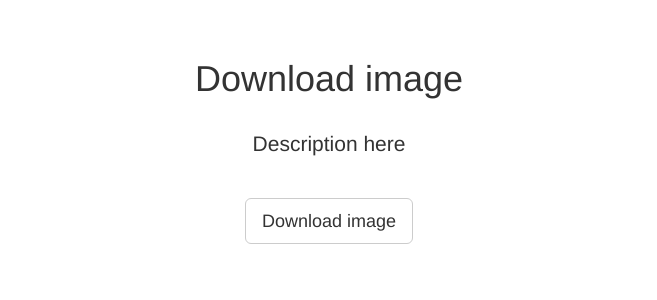
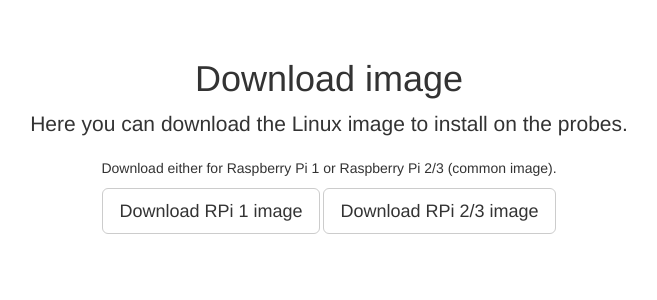
Before and after one commit to Uninett/probe-website, a Flask app: page /download_image in a window 1280 px wide. Shown: the part 51-351 px from the top of the page, without its empty margins (311-968 px from the left). Run offline with Flask 2, Linux system fonts and the light colour scheme; a user stored in the database is signed in; some libraries are stand-ins or nearby versions.

Commit message:
Provide download for rpi1 & rpi2/3 images

```diff
--- a/probe_website/templates/download_image.html
+++ b/probe_website/templates/download_image.html
@@ -5,13 +5,19 @@
 {% block body %}
 
 <h1>Download image</h1>
-<br/>
-<p class="lead">Description here</p>
-<br/>
+<p class="lead">
+Here you can download the Linux image to install on the probes.
+</p>
+<p>
+Download either for Raspberry Pi 1 or Raspberry Pi 2/3 (common image).
+</p>
 
-<!-- <a href="{{ image_file }}"> -->
-<a href="image_path_here" download>
-  <button type="button" class="btn btn-lg btn-default" name="download">Download image</button>
+<a href="{{ url_for('static', filename='images/rpi1_probe.img') }}" download>
+  <button type="button" class="btn btn-lg btn-default" name="download">Download RPi 1 image</button>
+</a>
+
+<a href="{{ url_for('static', filename='images/rpi2-3_probe.img') }}" download>
+  <button type="button" class="btn btn-lg btn-default" name="download">Download RPi 2/3 image</button>
 </a>
 
 {% endblock %}
```
Also changed, not shown: 1 other file.
